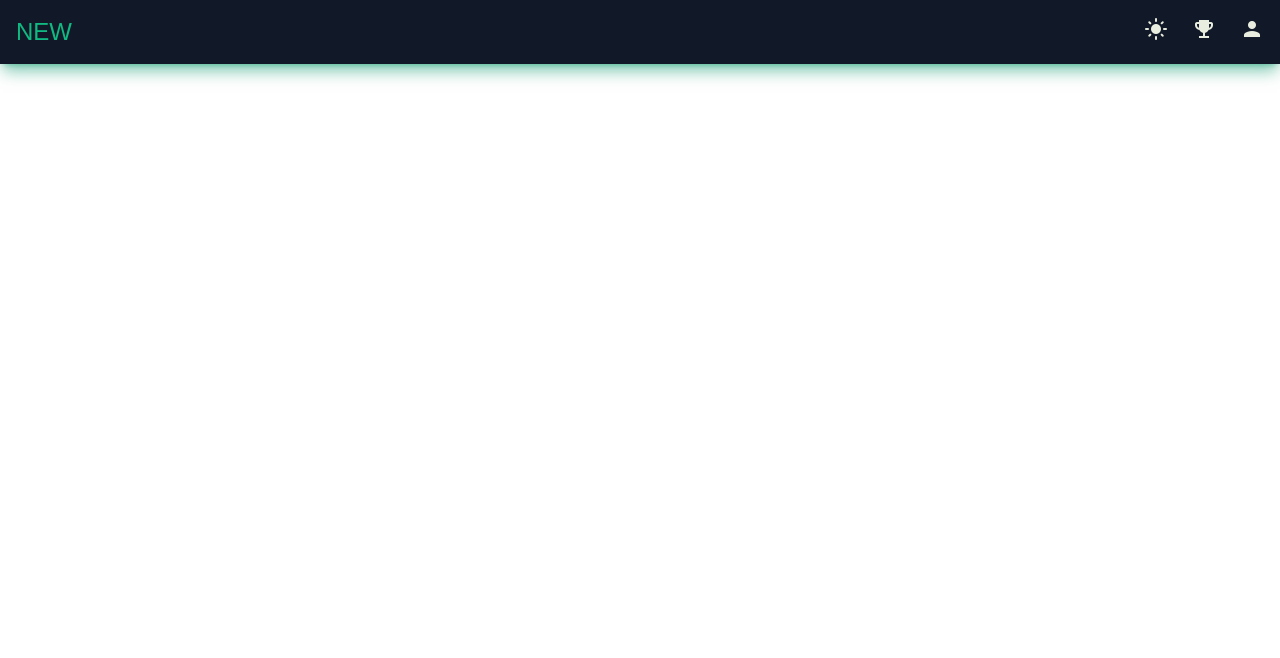
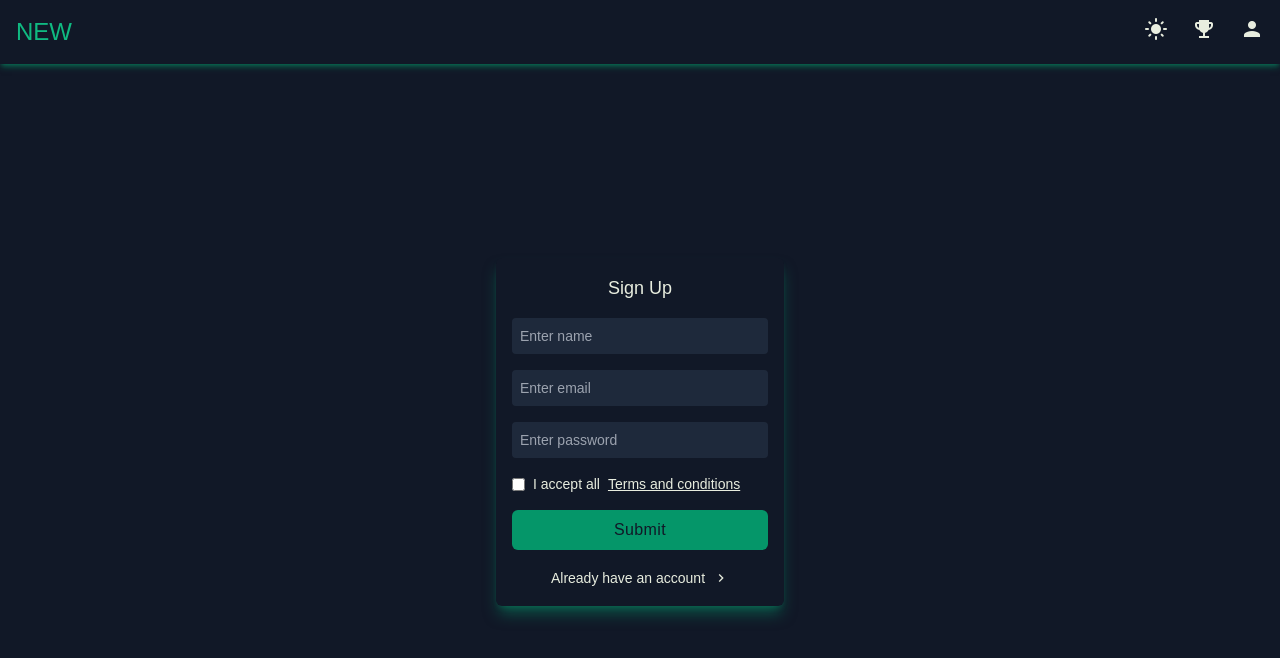
Before and after one commit to muskaanshah/quiz-app, a React (Create React App) app: page /signup in a window 1280 px wide. Shown: the top 658 px of the page. Built offline with nearby package versions, Linux system fonts and the light colour scheme.

Commit message:
style: auth pages

```diff
--- a/src/App.js
+++ b/src/App.js
@@ -1,7 +1,6 @@
 import { Routes, Route } from "react-router-dom";
 import { Navbar } from "./components";
-import { Home } from "./pages";
-import { Explore } from "./pages/Explore/Explore";
+import { Home, Login, Explore, Signup } from "./pages";
 
 function App() {
     return (
@@ -10,6 +9,8 @@ function App() {
             <Routes>
                 <Route path="/" element={<Home />} />
                 <Route path="/categories" element={<Explore />} />
+                <Route path="/login" element={<Login />} />
+                <Route path="/signup" element={<Signup />} />
             </Routes>
         </div>
     );
--- a/src/components/CategoryCard/CategoryCard.jsx
+++ b/src/components/CategoryCard/CategoryCard.jsx
@@ -8,7 +8,7 @@ function CategoryCard() {
             />
             <div className="p-4">
                 <p>Horror</p>
-                <p className="text-sm mt-4">Lorem ipsm blsh blah blah fjdmekf mkk</p>
+                <p className="text-sm mt-2">Lorem ipsm blsh blah blah fjdmekf mkk</p>
                 <button className="button-cta w-full button-block mt-4">
                     Explore this category
                 </button>
--- a/src/components/Navbar/Navbar.jsx
+++ b/src/components/Navbar/Navbar.jsx
@@ -1,6 +1,6 @@
 function Navbar() {
     return (
-        <div className="h-16 shadow-lg shadow-emerald-600/50 sticky top-0 flex items-center px-4 z-10 left-0 right-0 bg-skin-fill">
+        <div className="h-16 shadow-md shadow-emerald-600/50 sticky top-0 flex items-center px-4 z-10 left-0 right-0 bg-skin-fill">
             <div className="text-skin-primarylight text-2xl grow">NEW</div>
             <div className="flex items-center gap-6">
                 <button>
--- a/src/index.css
+++ b/src/index.css
@@ -8,6 +8,7 @@
     --color-text-muted: 172, 172, 172;
     --color-text-inverted: 36, 36, 35;
     --color-fill: 17, 24, 39;
+    --color-fill-muted: 30,41,59;
     --color-primary: 5, 150, 105;
     --color-primary-hover: 5,135,96;
     --color-primary-light: 16,185,129;
@@ -18,6 +19,7 @@
     --color-text-muted: 172, 172, 172;
     --color-text-inverted: 232, 237, 223;
     --color-fill: 232, 237, 223;
+    --color-fill-muted: 209,213,219;
     --color-primary: 5, 150, 105;
     --color-primary-hover: 5,135,96;
     --color-primary-light: 16,185,129;
@@ -34,6 +36,9 @@
     }
     .container-body {
         @apply min-h-[calc(100vh-4rem)] p-4 box-border
+    }
+    .input-text-auth {
+        @apply my-2 box-border w-full bg-skin-fillmuted p-2 rounded text-sm
     }
 }
 
--- /dev/null
+++ b/src/pages/authentication/Login.jsx
@@ -0,0 +1,37 @@
+function Login() {
+    return (
+        <div className="container-body centered">
+            <div className="w-72 rounded-md shadow-lg shadow-emerald-600/50 box-border p-4">
+                <p className="text-center text-lg mb-2">Login</p>
+                <form>
+                    <input
+                        type="text"
+                        className="input-text-auth"
+                        placeholder="Enter email"
+                    />
+                    <input
+                        type="password"
+                        className="input-text-auth"
+                        placeholder="Enter password"
+                    />
+                    <input
+                        type="submit"
+                        value="Login"
+                        className="button-cta w-full my-2"
+                    />
+                    <input
+                        type="submit"
+                        value="Login with test credentials"
+                        className="button-cta w-full my-2 cursor-pointer"
+                    />
+                </form>
+                <p className="text-center centered mt-2 text-sm gap-2 cursor-pointer">
+                    Create new account{" "}
+                    <span className="material-icons text-base">navigate_next</span>
+                </p>
+            </div>
+        </div>
+    );
+}
+
+export { Login };
--- /dev/null
+++ b/src/pages/authentication/Signup.jsx
@@ -0,0 +1,50 @@
+import { Link } from "react-router-dom";
+
+function Signup() {
+    return (
+        <div className="container-body centered">
+            <div className="w-72 rounded-md shadow-lg shadow-emerald-600/50 box-border p-4">
+                <p className="text-center text-lg mb-2">Sign Up</p>
+                <form>
+                    <input
+                        type="text"
+                        className="input-text-auth"
+                        placeholder="Enter name"
+                    />
+                    <input
+                        type="text"
+                        className="input-text-auth"
+                        placeholder="Enter email"
+                    />
+                    <input
+                        type="password"
+                        className="input-text-auth"
+                        placeholder="Enter password"
+                    />
+                    <label className="text-sm flex items-center gap-2 my-2">
+                        <input
+                            type="checkbox"
+                            className="accent-primary"
+                            placeholder="Enter password"
+                        />
+                        I accept all{" "}
+                        <Link to="/signup" className="text-skin-base underline">
+                            Terms and conditions
+                        </Link>
+                    </label>
+                    <input
+                        type="submit"
+                        value="Submit"
+                        className="button-cta w-full my-2 cursor-pointer"
+                    />
+                </form>
+                <p className="text-center centered mt-2 text-sm gap-2 cursor-pointer">
+                    Already have an account{" "}
+                    <span className="material-icons text-base">navigate_next</span>
+                </p>
+            </div>
+        </div>
+    );
+}
+
+export { Signup };
--- a/src/pages/index.js
+++ b/src/pages/index.js
@@ -1 +1,4 @@
 export { Home } from "./Home/Home";
+export { Explore } from "./Explore/Explore";
+export { Login } from "./authentication/Login";
+export { Signup } from "./authentication/Signup";
--- a/tailwind.config.js
+++ b/tailwind.config.js
@@ -17,6 +17,7 @@ module.exports = {
                     muted: withOpacity("--color-text-muted"),
                     inverted: withOpacity("--color-text-inverted"),
                     fill: withOpacity("--color-fill"),
+                    fillmuted: withOpacity("--color-fill-muted"),
                     primary: withOpacity("--color-primary"),
                     primaryhover: withOpacity("--color-primary-hover"),
                     primarylight: withOpacity("--color-primary-light"),
@@ -28,6 +29,7 @@ module.exports = {
                     muted: withOpacity("--color-text-muted"),
                     inverted: withOpacity("--color-text-inverted"),
                     fill: withOpacity("--color-fill"),
+                    fillmuted: withOpacity("--color-fill-muted"),
                     primary: withOpacity("--color-primary"),
                     primaryhover: withOpacity("--color-primary-hover"),
                     primarylight: withOpacity("--color-primary-light"),
@@ -36,6 +38,9 @@ module.exports = {
             fontFamily: {
                 basic: ["Catamaran", "sans-serif"],
             },
+            colors: {
+                primary: "#059669",
+            },
         },
     },
     plugins: [],
```
